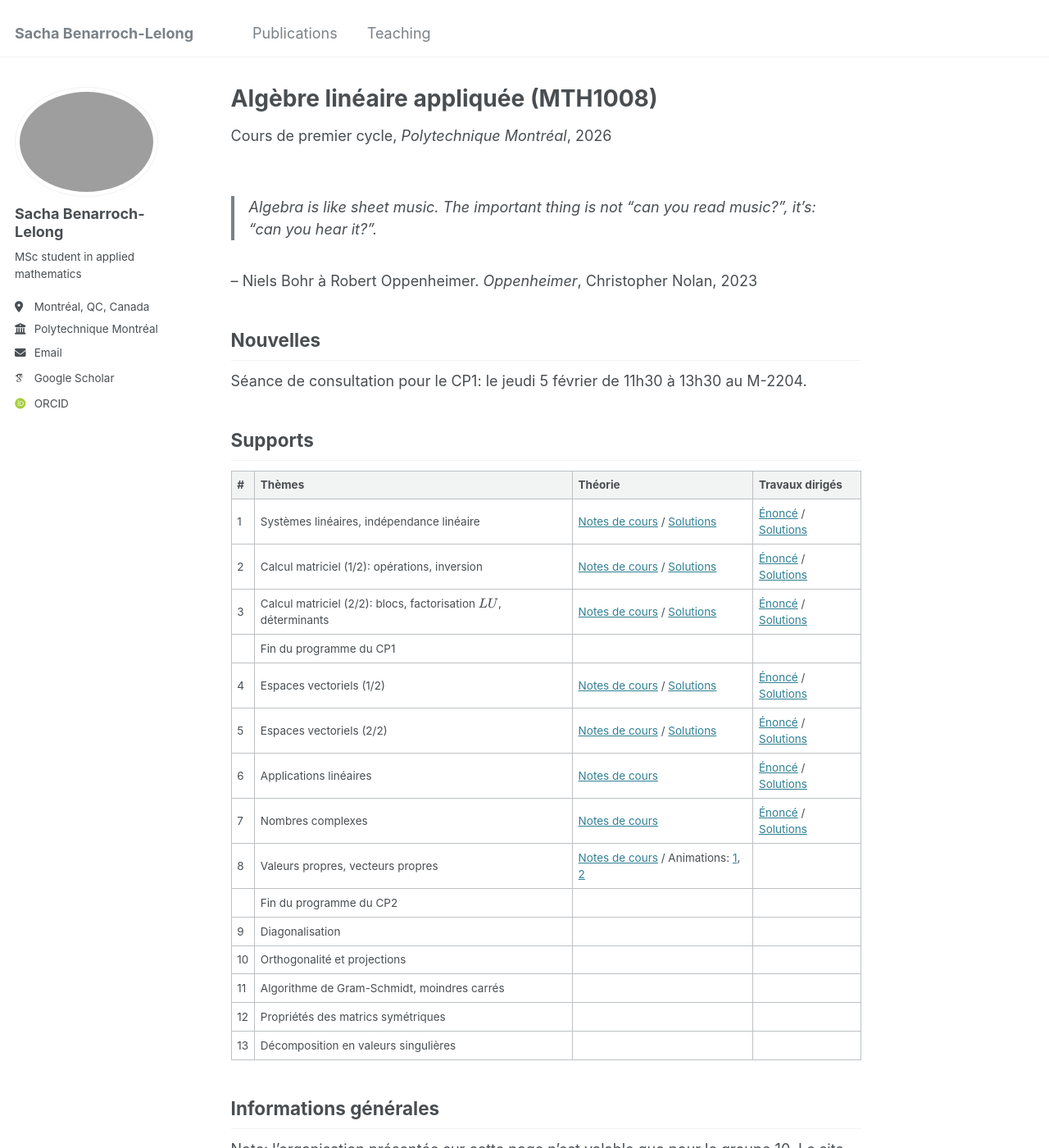
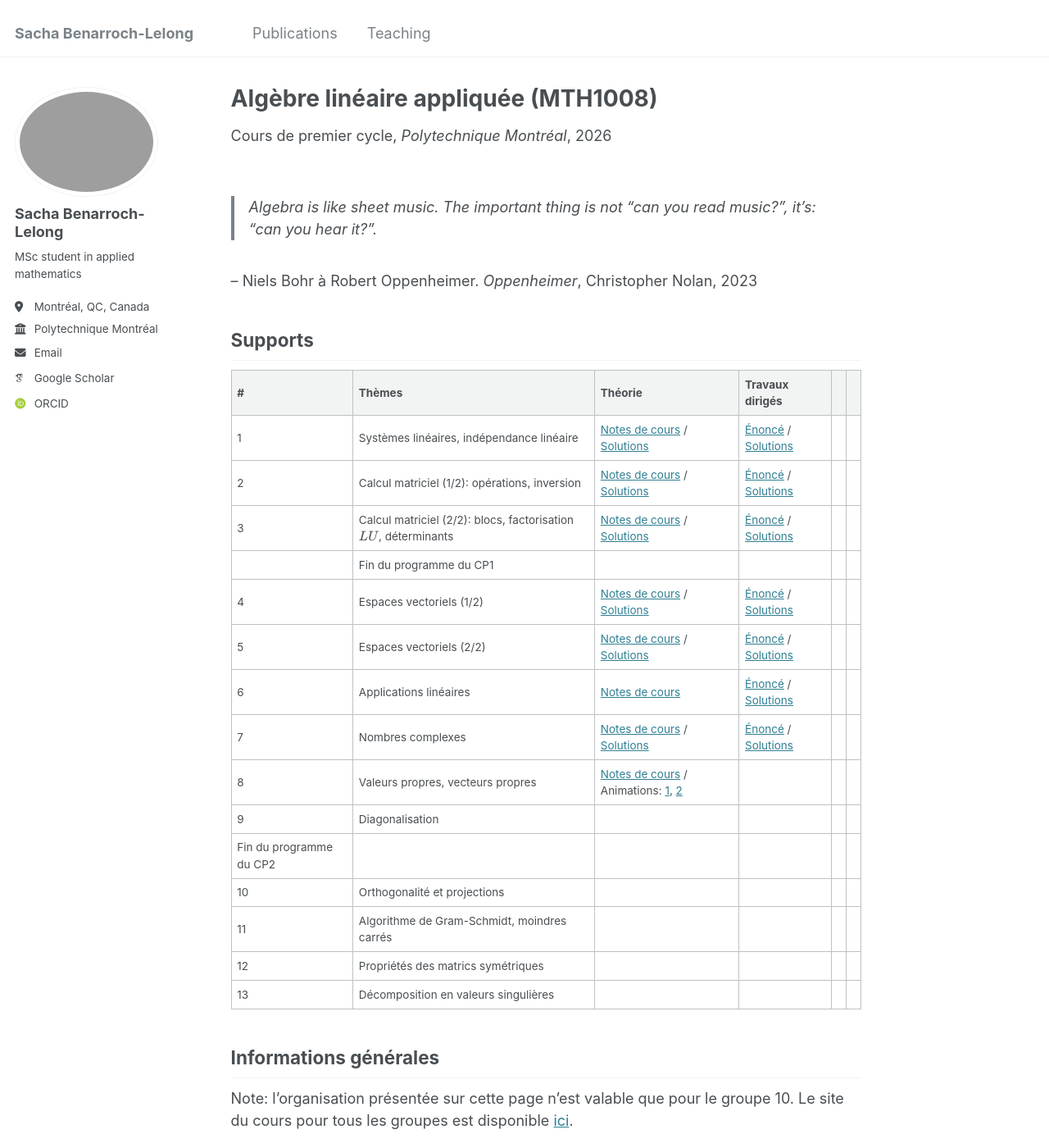
Before and after one commit to sblelong/sblelong.github.io, a Jekyll site: the page built from _teaching/mth1008.md, in a window 1280 px wide and 1400 px high. Shown: the whole window at 82% size. Built offline with Jekyll 4.4.1, drawn with Linux system fonts in a browser that asks for light colours; some web fonts are replaced.

Commit message:
multiple updates

```diff
--- a/_teaching/mth1008.md
+++ b/_teaching/mth1008.md
@@ -11,29 +11,25 @@ date: 2026-01-01
 
 -- Niels Bohr à Robert Oppenheimer. *Oppenheimer*, Christopher Nolan, 2023
 
-## Nouvelles
-
-Séance de consultation pour le CP1: le jeudi 5 février de 11h30 à 13h30 au M-2204.
-
 ## Supports
 
-| #   | Thèmes                                                              | Théorie                                                                                                                                    | Travaux dirigés                                                                        |
-| --- | ------------------------------------------------------------------- | ------------------------------------------------------------------------------------------------------------------------------------------ |
-| 1   | Systèmes linéaires, indépendance linéaire                           | [Notes de cours](/files/mth1008/cours/c1.pdf) / [Solutions](/files/mth1008/cours/sc1.pdf)                                                  | [Énoncé](/files/mth1008/td/td1.pdf) / [Solutions](/files/mth1008/td/td1-solutions.pdf) |
-| 2   | Calcul matriciel (1/2): opérations, inversion                       | [Notes de cours](/files/mth1008/cours/c2.pdf) / [Solutions](/files/mth1008/cours/sc2.pdf)                                                  | [Énoncé](/files/mth1008/td/td2.pdf) / [Solutions](/files/mth1008/td/td2-solutions.pdf) |
-| 3   | Calcul matriciel (2/2): blocs, factorisation \\(LU\\), déterminants | [Notes de cours](/files/mth1008/cours/c3.pdf) / [Solutions](/files/mth1008/cours/sc3.pdf)                                                  | [Énoncé](/files/mth1008/td/td3.pdf) / [Solutions](/files/mth1008/td/td3-solutions.pdf) |
-|     | Fin du programme du CP1                                             |                                                                                                                                            |                                                                                        |
-| 4   | Espaces vectoriels (1/2)                                            | [Notes de cours](/files/mth1008/cours/c4.pdf) / [Solutions](/files/mth1008/cours/sc4.pdf)                                                  | [Énoncé](/files/mth1008/td/td4.pdf) / [Solutions](/files/mth1008/td/td4-solutions.pdf) |
-| 5   | Espaces vectoriels (2/2)                                            | [Notes de cours](/files/mth1008/cours/c5.pdf) / [Solutions](/files/mth1008/cours/sc5.pdf)                                                  | [Énoncé](/files/mth1008/td/td5.pdf) / [Solutions](/files/mth1008/td/td5-solutions.pdf) |
-| 6   | Applications linéaires                                              | [Notes de cours](/files/mth1008/cours/c6.pdf)                                                                                              | [Énoncé](/files/mth1008/td/td6.pdf) / [Solutions](/files/mth1008/td/td6-solutions.pdf) |
-| 7   | Nombres complexes                                                   | [Notes de cours](/files/mth1008/cours/c7.pdf)                                                                                              | [Énoncé](/files/mth1008/td/td7.pdf) / [Solutions](/files/mth1008/td/td7-solutions.pdf) |
-| 8   | Valeurs propres, vecteurs propres                                   | [Notes de cours](/files/mth1008/cours/c8.pdf) / Animations: [1](/files/mth1008/cours/c8-anim1.mp4), [2](/files/mth1008/cours/c8-anim2.mp4) |                                                                                        |
-|     | Fin du programme du CP2                                             |                                                                                                                                            |                                                                                        |
-| 9   | Diagonalisation                                                     |                                                                                                                                            |                                                                                        |
-| 10  | Orthogonalité et projections                                        |                                                                                                                                            |                                                                                        |
-| 11  | Algorithme de Gram-Schmidt, moindres carrés                         |                                                                                                                                            |                                                                                        |
-| 12  | Propriétés des matrics symétriques                                  |                                                                                                                                            |                                                                                        |
-| 13  | Décomposition en valeurs singulières                                |                                                                                                                                            |                                                                                        |
+| #                       | Thèmes                                                              | Théorie                                                                                                                                    | Travaux dirigés                                                                        |
+| ----------------------- | ------------------------------------------------------------------- | ------------------------------------------------------------------------------------------------------------------------------------------ |
+| 1                       | Systèmes linéaires, indépendance linéaire                           | [Notes de cours](/files/mth1008/cours/c1.pdf) / [Solutions](/files/mth1008/cours/sc1.pdf)                                                  | [Énoncé](/files/mth1008/td/td1.pdf) / [Solutions](/files/mth1008/td/td1-solutions.pdf) |
+| 2                       | Calcul matriciel (1/2): opérations, inversion                       | [Notes de cours](/files/mth1008/cours/c2.pdf) / [Solutions](/files/mth1008/cours/sc2.pdf)                                                  | [Énoncé](/files/mth1008/td/td2.pdf) / [Solutions](/files/mth1008/td/td2-solutions.pdf) |
+| 3                       | Calcul matriciel (2/2): blocs, factorisation \\(LU\\), déterminants | [Notes de cours](/files/mth1008/cours/c3.pdf) / [Solutions](/files/mth1008/cours/sc3.pdf)                                                  | [Énoncé](/files/mth1008/td/td3.pdf) / [Solutions](/files/mth1008/td/td3-solutions.pdf) |
+|                         | Fin du programme du CP1                                             |                                                                                                                                            |                                                                                        |
+| 4                       | Espaces vectoriels (1/2)                                            | [Notes de cours](/files/mth1008/cours/c4.pdf) / [Solutions](/files/mth1008/cours/sc4.pdf)                                                  | [Énoncé](/files/mth1008/td/td4.pdf) / [Solutions](/files/mth1008/td/td4-solutions.pdf) |
+| 5                       | Espaces vectoriels (2/2)                                            | [Notes de cours](/files/mth1008/cours/c5.pdf) / [Solutions](/files/mth1008/cours/sc5.pdf)                                                  | [Énoncé](/files/mth1008/td/td5.pdf) / [Solutions](/files/mth1008/td/td5-solutions.pdf) |
+| 6                       | Applications linéaires                                              | [Notes de cours](/files/mth1008/cours/c6.pdf)                                                                                              | [Énoncé](/files/mth1008/td/td6.pdf) / [Solutions](/files/mth1008/td/td6-solutions.pdf) |
+| 7                       | Nombres complexes                                                   | [Notes de cours](/files/mth1008/cours/c7.pdf) / [Solutions](/files/mth1008/cours/sc7.pdf)                                                  | [Énoncé](/files/mth1008/td/td7.pdf) / [Solutions](/files/mth1008/td/td7-solutions.pdf) |
+| 8                       | Valeurs propres, vecteurs propres                                   | [Notes de cours](/files/mth1008/cours/c8.pdf) / Animations: [1](/files/mth1008/cours/c8-anim1.mp4), [2](/files/mth1008/cours/c8-anim2.mp4) |                                                                                        |  |  |
+| 9                       | Diagonalisation                                                     |                                                                                                                                            |                                                                                        |
+| Fin du programme du CP2 |                                                                     |                                                                                                                                            |
+| 10                      | Orthogonalité et projections                                        |                                                                                                                                            |                                                                                        |
+| 11                      | Algorithme de Gram-Schmidt, moindres carrés                         |                                                                                                                                            |                                                                                        |
+| 12                      | Propriétés des matrics symétriques                                  |                                                                                                                                            |                                                                                        |
+| 13                      | Décomposition en valeurs singulières                                |                                                                                                                                            |                                                                                        |
 
 ## Informations générales
 
```
Also changed, not shown: 2 other files.
